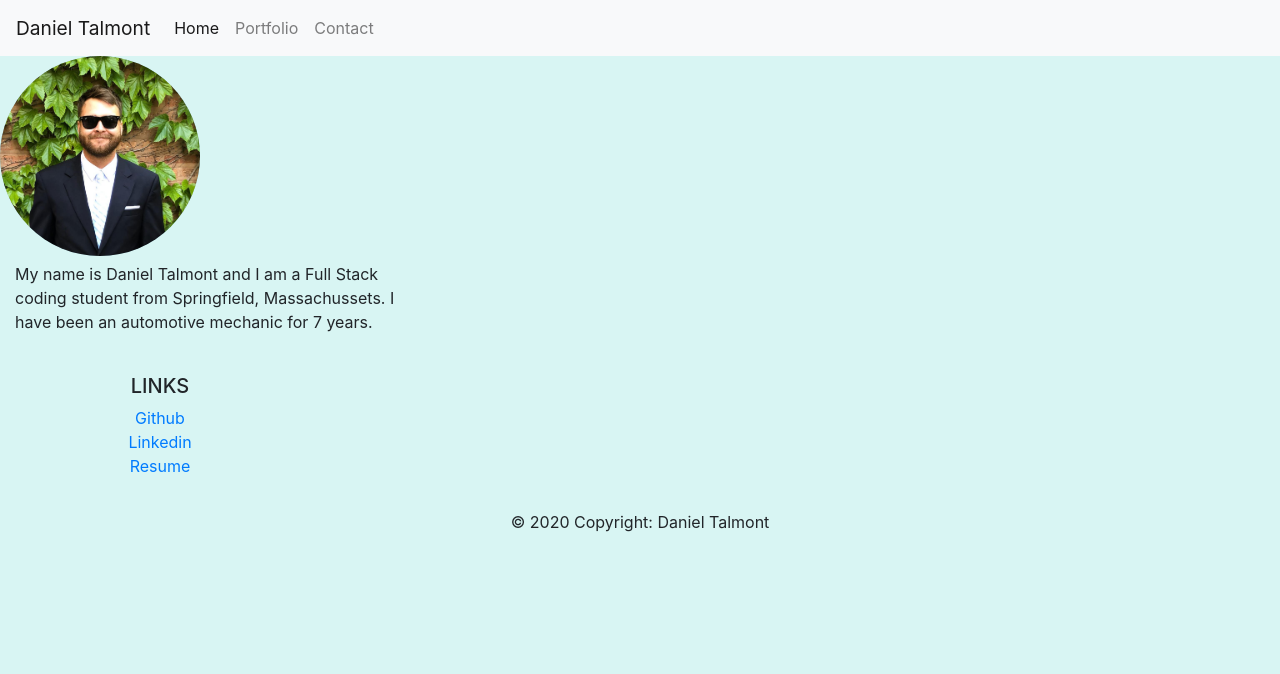
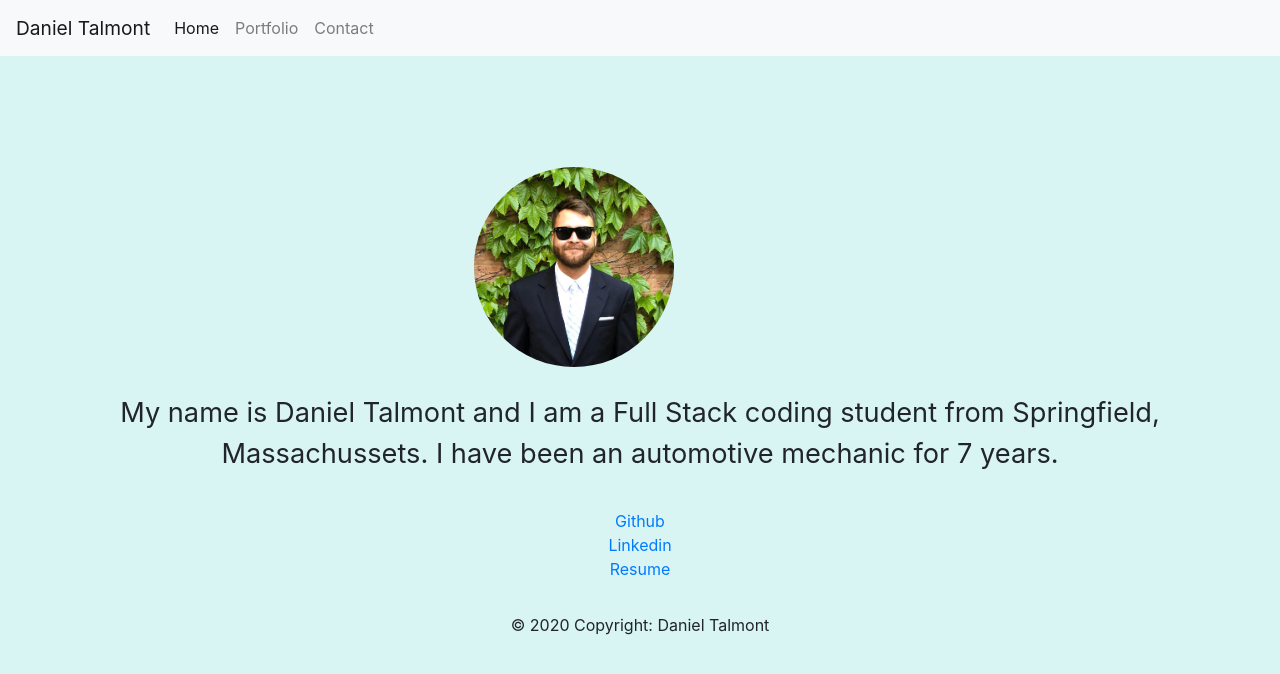
Before and after one commit to dantalmont/updated-portfolio, a plain HTML site: page index.html in a window 1280 px wide. Drawn offline with nearby package versions, Linux system fonts and the light colour scheme.

Commit message:
adjusted styling

```diff
--- a/index.html
+++ b/index.html
@@ -13,7 +13,7 @@
 
 <body>
     <nav class="navbar navbar-expand-lg navbar-light bg-light">
-        <a class="navbar-brand" href="#">Daniel Talmont</a>
+        <a class="navbar-brand" href="index.html">Daniel Talmont</a>
         <button class="navbar-toggler" type="button" data-toggle="collapse" data-target="#navbarNav" aria-controls="navbarNav" aria-expanded="false" aria-label="Toggle navigation">
           <span class="navbar-toggler-icon"></span>
         </button>
@@ -33,39 +33,29 @@
     </nav>
 
     <div class="container"
-      <div class="row>
-        <div class="col-md-5" id="profile">
+      <div>
+        <div class="profile">
           <img class="profilePic" src="Assets/ProfilePic.jpg">
         </div>
-        <div class="col-md-4">
+        <div>
           <p>My name is Daniel Talmont and I am a Full Stack coding student from Springfield, Massachussets. I have been an automotive mechanic for 7 years.</p>
         </div>
       </div>
     </div>
 
-      <!-- <footer>
-        <div class="container text-center">
-          <small>Copyright &copy; Daniel Talmont</small>
-        </div>
-      </footer> -->
+
       <footer class="page-footer font-small blue pt-4">
-
-        <!-- Footer Links -->
         <div class="container-fluid text-center text-md-middle">
-
-          <!-- Grid row -->
           <div class="row">
 
-            <div class="col-md-3 mb-md-0 mb-3">
-
-              <h5 class="text-uppercase">Links</h5>
+            <div class="col-md-12 text-center">
 
               <ul class="list-unstyled">
                 <li>
                   <a href="https://github.com/dantalmont">Github</a>
                 </li>
                 <li>
-                  <a href="www.linkedin.com/in/daniel-talmont-556aa7115">Linkedin</a>
+                  <a href="https://www.linkedin.com/in/daniel-talmont-556aa7115">Linkedin</a>
                 </li>
                 <li>
                   <a href="Assets/resume.pdf">Resume</a>
@@ -74,24 +64,13 @@
               </ul>
 
             </div>
-            <!-- Grid column -->
-
-            <!-- Grid column -->
-
           </div>
-          <!-- Grid row -->
-
         </div>
-        <!-- Footer Links -->
-
-        <!-- Copyright -->
         <div class="footer-copyright text-center py-3">© 2020 Copyright:
           <a> Daniel Talmont</a>
         </div>
-        <!-- Copyright -->
+      </footer>
 
-      </footer>
-      <!-- Footer -->
 
 
 
--- a/style.css
+++ b/style.css
@@ -6,8 +6,15 @@ body {
 header {
     height: 3em;
 }
+
+p {
+    margin-bottom: 10px;
+    margin-top: 20px;
+    font-size: 1.7em;
+    text-align: center;
+
+}
 .container{
-    background-color: rgb(216, 245, 243);
     height: auto;
 }
 
@@ -16,13 +23,15 @@ header {
     height: 45vw;
     object-fit: cover;
 }
-#profile{
+.profile{
     display: inline-block;
     position: relative;
     width: 200px;
     height: 200px;
     overflow: hidden;
     border-radius: 50%;
+    margin-left:25% ;
+    margin-top: 10%;
 }
 
 .profilePic {
@@ -32,7 +41,7 @@ header {
     border-radius: 50%; */
     width: auto;
     height: 100%;
-    margin-left: -15px;
+    /* margin-left: -4px; */
 }
 
 body{
@@ -52,9 +61,7 @@ body{
 .bg-light {
     background-color: cadetblue;
 }
-.container {
-    background-color: rgb(160, 205, 212);
-}
+
 .card img {
     padding: 10px ;
     height: auto ;
@@ -74,3 +81,16 @@ body{
     float: none; /* Added */
     margin-bottom: 10px; /* Added */
 }
+
+@media screen and (min-width: 480px) {
+    .profile{
+        display: inline-block;
+        position: relative;
+        width: 200px;
+        height: 200px;
+        overflow: hidden;
+        border-radius: 50%;
+        margin-left:35% ;
+        margin-top: 10%;
+    }
+}
```
Also changed, not shown: portfolio.html (+1 -1 lines).
